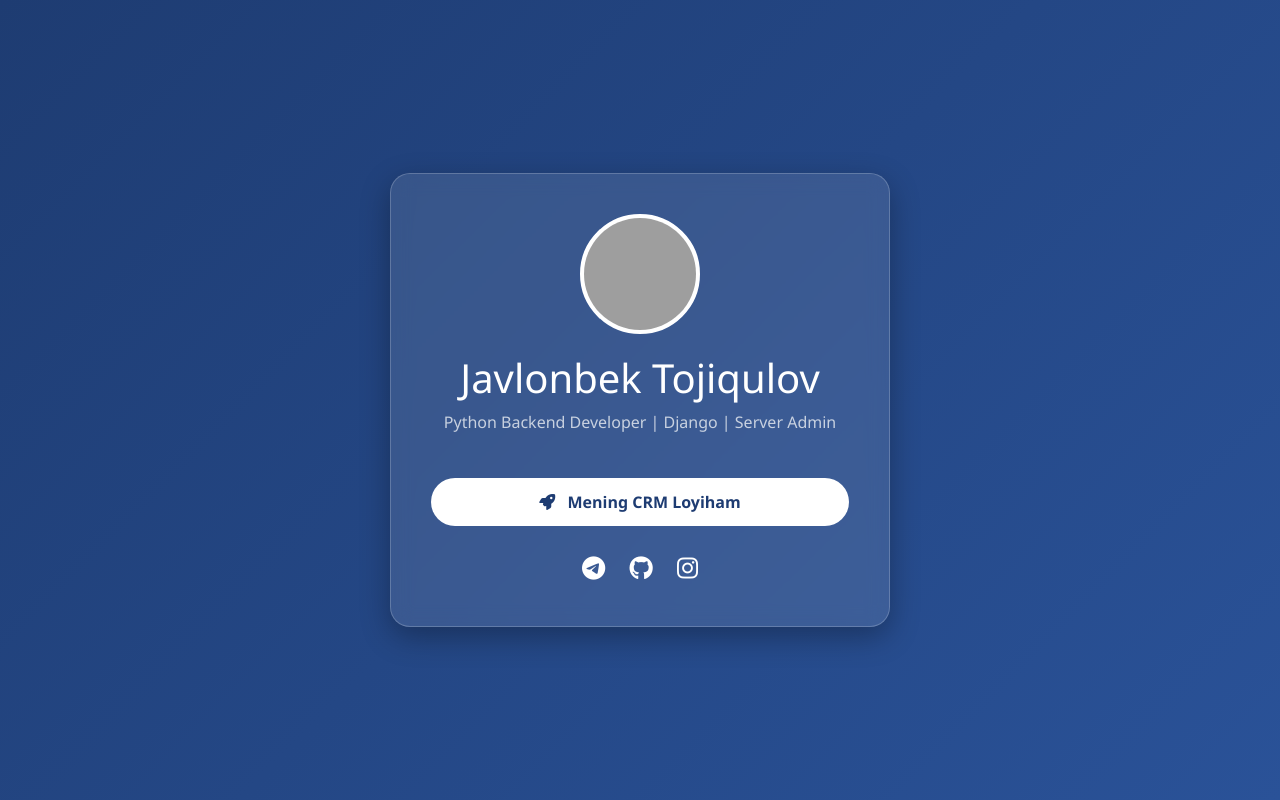
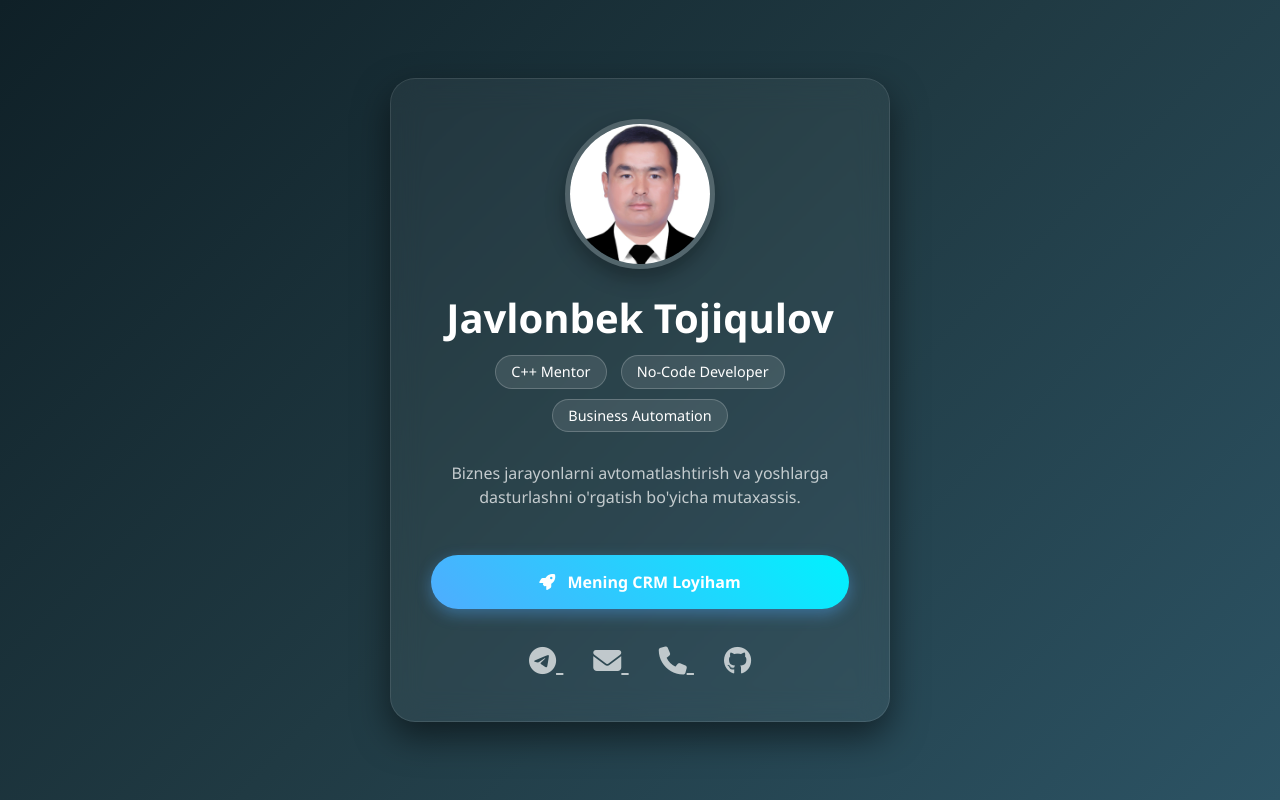
Before and after one commit to Javlon9992/study-center, a Django app: page / in a window 1280 px wide. Run offline with Django 5.2, Linux system fonts and the light colour scheme; grey boxes are pictures that could not be loaded.

Commit message:
Rasmlar yuklandi

```diff
--- a/app/templates/portfolio.html
+++ b/app/templates/portfolio.html
@@ -1,39 +1,121 @@
-<!DOCTYPE html>
+{% load static %} <!DOCTYPE html>
 <html lang="uz">
 <head>
     <meta charset="UTF-8">
     <meta name="viewport" content="width=device-width, initial-scale=1.0">
-    <title>Javlonbek | Python Developer</title>
+    <title>Javlonbek Tojiqulov | Portfolio</title>
     <link href="https://cdn.jsdelivr.net/npm/bootstrap@5.3.0/dist/css/bootstrap.min.css" rel="stylesheet">
     <link rel="stylesheet" href="https://cdnjs.cloudflare.com/ajax/libs/font-awesome/6.4.0/css/all.min.css">
     <style>
-        body { background: linear-gradient(135deg, #1e3c72, #2a5298); color: white; height: 100vh; display: flex; align-items: center; justify-content: center; font-family: 'Segoe UI', sans-serif; }
-        .profile-card { background: rgba(255, 255, 255, 0.1); backdrop-filter: blur(10px); padding: 40px; border-radius: 20px; box-shadow: 0 10px 30px rgba(0,0,0,0.3); text-align: center; max-width: 500px; width: 100%; border: 1px solid rgba(255, 255, 255, 0.2); }
-        .avatar { width: 120px; height: 120px; border-radius: 50%; border: 4px solid white; margin-bottom: 20px; object-fit: cover; background: white; }
-        .btn-crm { background: #fff; color: #1e3c72; font-weight: bold; padding: 12px 30px; border-radius: 50px; text-decoration: none; transition: 0.3s; display: inline-block; margin-top: 20px; }
-        .btn-crm:hover { background: #f8f9fa; transform: translateY(-3px); box-shadow: 0 5px 15px rgba(0,0,0,0.2); }
-        .social-icons a { color: white; font-size: 24px; margin: 0 10px; transition: 0.3s; }
-        .social-icons a:hover { color: #ccc; }
+        body {
+            background: linear-gradient(135deg, #0f2027, #203a43, #2c5364); /* Jiddiyroq IT ranglari */
+            color: white;
+            min-height: 100vh;
+            display: flex;
+            align-items: center;
+            justify-content: center;
+            font-family: 'Segoe UI', sans-serif;
+            padding: 20px;
+        }
+        .profile-card {
+            background: rgba(255, 255, 255, 0.05);
+            backdrop-filter: blur(15px);
+            padding: 40px;
+            border-radius: 25px;
+            box-shadow: 0 15px 35px rgba(0,0,0,0.5);
+            text-align: center;
+            max-width: 500px;
+            width: 100%;
+            border: 1px solid rgba(255, 255, 255, 0.1);
+        }
+        .avatar {
+            width: 150px;
+            height: 150px;
+            border-radius: 50%;
+            border: 5px solid rgba(255,255,255,0.2);
+            margin-bottom: 25px;
+            object-fit: cover;
+            box-shadow: 0 10px 20px rgba(0,0,0,0.3);
+        }
+        .role-badge {
+            background: rgba(255,255,255,0.1);
+            padding: 5px 15px;
+            border-radius: 20px;
+            font-size: 0.9em;
+            margin: 5px;
+            display: inline-block;
+            border: 1px solid rgba(255,255,255,0.2);
+        }
+        .btn-crm {
+            background: linear-gradient(45deg, #4facfe, #00f2fe);
+            color: #fff;
+            font-weight: bold;
+            padding: 15px 40px;
+            border-radius: 50px;
+            text-decoration: none;
+            transition: 0.4s;
+            display: inline-block;
+            margin-top: 30px;
+            box-shadow: 0 5px 15px rgba(79, 172, 254, 0.4);
+        }
+        .btn-crm:hover {
+            transform: translateY(-5px);
+            box-shadow: 0 10px 25px rgba(79, 172, 254, 0.6);
+        }
+        .social-icons { margin-top: 30px; }
+        .social-icons a {
+            color: white;
+            font-size: 28px;
+            margin: 0 15px;
+            transition: 0.3s;
+            opacity: 0.7;
+        }
+        .social-icons a:hover {
+            opacity: 1;
+            transform: scale(1.2);
+            color: #4facfe;
+        }
     </style>
 </head>
 <body>
 
     <div class="profile-card">
-        <img src="https://cdn-icons-png.flaticon.com/512/3135/3135715.png" alt="Avatar" class="avatar">
+        <img src="{% static 'images/me.jpg' %}" alt="Javlonbek Tojiqulov" class="avatar">
 
-        <h1 class="mb-2">Javlonbek Tojiqulov</h1>
-        <p class="text-light opacity-75 mb-4">Python Backend Developer | Django | Server Admin</p>
+        <h1 class="fw-bold mb-2">Javlonbek Tojiqulov</h1>
 
-        <div class="d-grid gap-2">
+        <div class="mb-4">
+            <span class="role-badge">C++ Mentor</span>
+            <span class="role-badge">No-Code Developer</span>
+            <span class="role-badge">Business Automation</span>
+        </div>
+
+        <p class="text-light opacity-75">
+            Biznes jarayonlarni avtomatlashtirish va yoshlarga dasturlashni o'rgatish bo'yicha mutaxassis.
+        </p>
+
+        <div class="d-grid">
             <a href="{% url 'crm_home' %}" class="btn-crm">
                 <i class="fas fa-rocket me-2"></i> Mening CRM Loyiham
             </a>
         </div>
 
-        <div class="social-icons mt-4">
-            <a href="#"><i class="fab fa-telegram"></i></a>
-            <a href="#"><i class="fab fa-github"></i></a>
-            <a href="#"><i class="fab fa-instagram"></i></a>
+        <div class="social-icons">
+            <a href="https://t.me/javlon9992" target="_blank" title="Telegram">
+                <i class="fab fa-telegram"></i>
+            </a>
+
+            <a href="mailto:javlon9992@gmail.com" title="Email">
+                <i class="fas fa-envelope"></i>
+            </a>
+
+            <a href="tel:+998901829292" title="Telefon">
+                <i class="fas fa-phone"></i>
+            </a>
+
+            <a href="https://github.com/Javlon9992" target="_blank" title="GitHub">
+                <i class="fab fa-github"></i>
+            </a>
         </div>
     </div>
 
```
Also changed, not shown: app/static/images/me.jpg (added).
